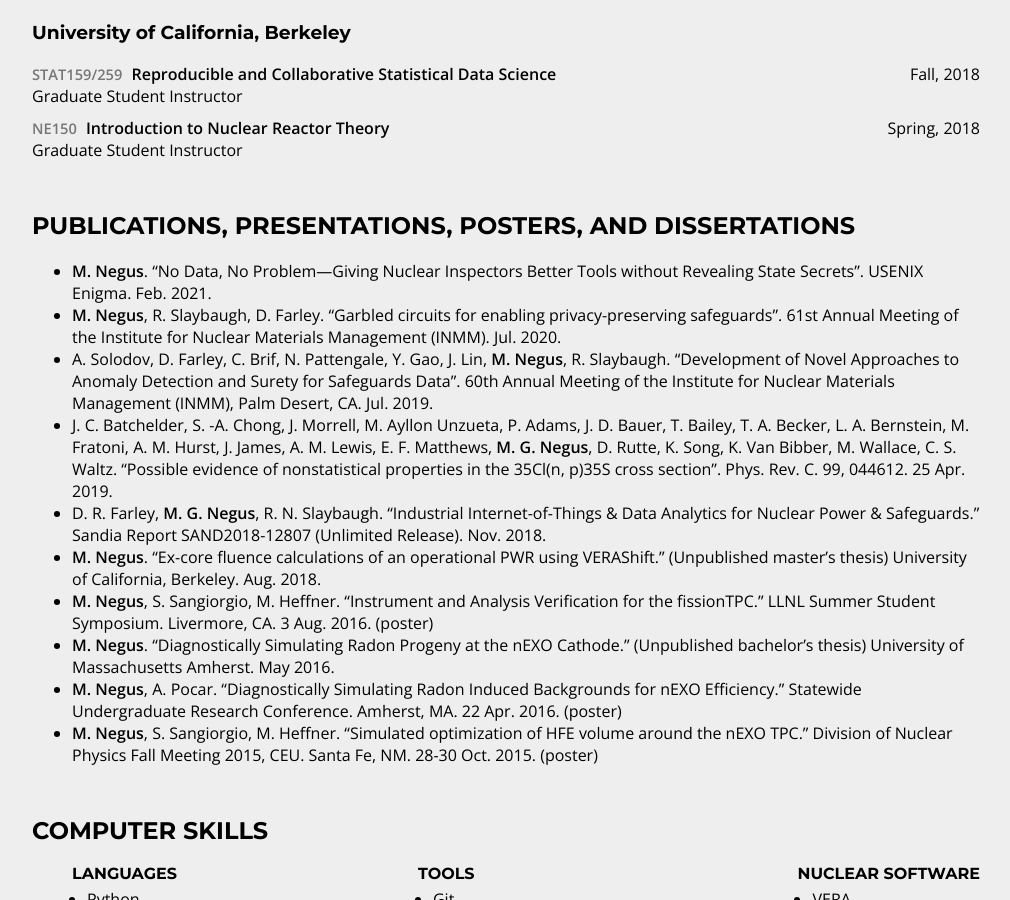
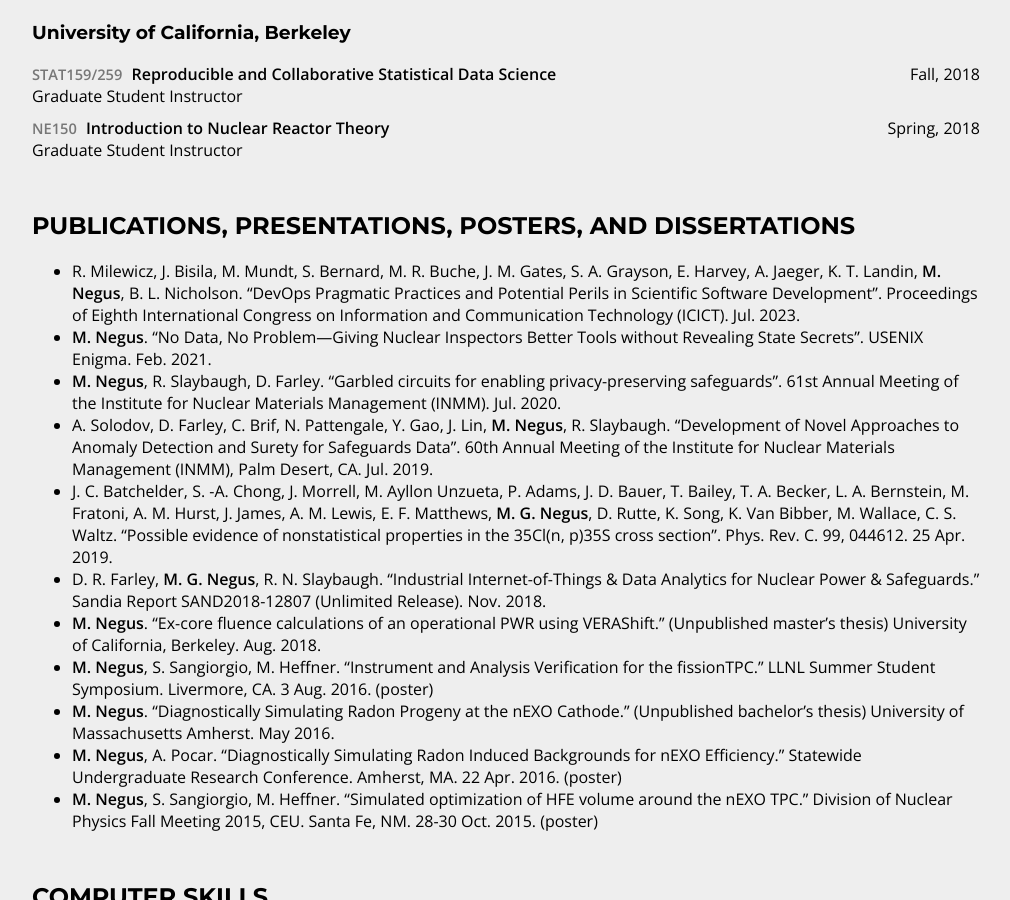
Before and after one commit to mitchnegus/negus_cv, a Jekyll site: the page built from index.html, in a window 1280 px wide and 900 px high, scrolled down 1990 px. Shown: the whole window, without its empty margins (134-1144 px from the left). Built offline with Jekyll 4.4.1, drawn with Linux system fonts in a browser that asks for light colours.

Commit message:
Add DevOps article to communications

```diff
--- a/cv/communications.html
+++ b/cv/communications.html
@@ -2,6 +2,11 @@
   <h2>Publications, Presentations, Posters, and Dissertations</h2>
 
   <ul>
+    <li id="milewicz_icict_2023" class="citation">
+      <a href="https://doi.org/10.1007/978-981-99-3243-6_51">
+        R. Milewicz, J. Bisila, M. Mundt, S. Bernard, M. R. Buche, J. M. Gates, S. A. Grayson, E. Harvey, A. Jaeger, K. T. Landin, <span class="me">M. Negus</span>, B. L. Nicholson. “DevOps Pragmatic Practices and Potential Perils in Scientific Software Development”. Proceedings of Eighth International Congress on Information and Communication Technology (ICICT). Jul. 2023.
+      </a>
+    </li>
     <li id="negus_enigma_2021" class="citation">
       <a href="https://www.usenix.org/conference/enigma2021/presentation/negus">
         <span class="me">M. Negus</span>. “No Data, No Problem—Giving Nuclear Inspectors Better Tools without Revealing State Secrets”. USENIX Enigma. Feb. 2021.
```
